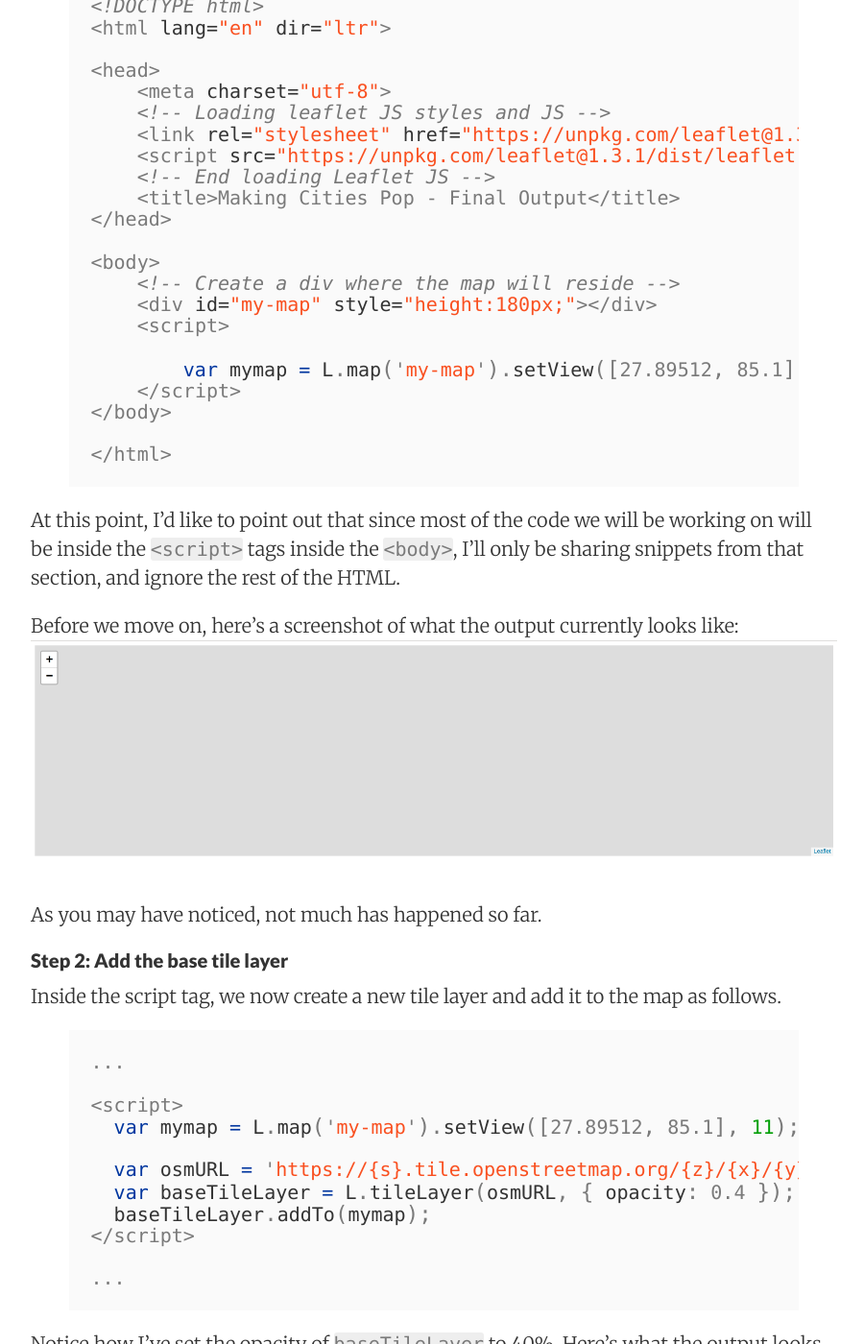
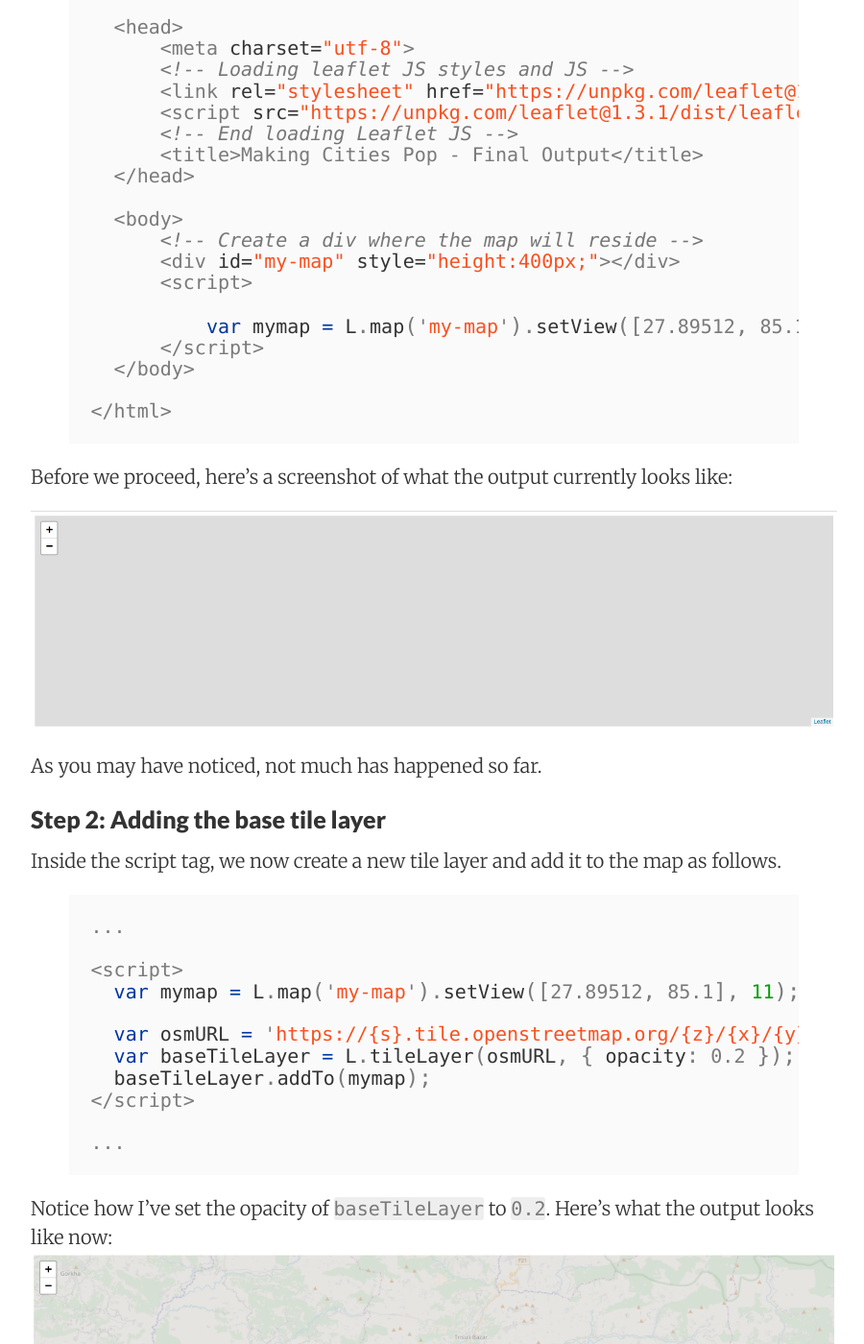
Before and after one commit to KathmanduLivingLabs/kathmandulivinglabs.github.io, a Jekyll site: the page built from _posts/2018-04-25-making-boundaries-pop.md, in a window 1280 px wide and 1400 px high, scrolled down 1539 px. Shown: the whole window at 96% size, without its empty margins (188-1088 px from the left). Built offline with Jekyll 4.4.1, drawn with Linux system fonts in a browser that asks for light colours; some of the changed text lies outside the part shown.

```diff
--- a/_posts/2018-04-25-making-boundaries-pop.md
+++ b/_posts/2018-04-25-making-boundaries-pop.md
@@ -10,11 +10,14 @@
 
 In this post, I am going to walk you through a series of steps that will allow you to clip the standard OSM tilelayer based on a geographic boundary.
 
+
 ### So what are we doing again?
+
 Here is an image that showcases what we are trying to achieve by the end of this tutorial.
 
 ![]({{ "/assets/img/scr_4.png" | absolute_url }})
 *Notice how areas outside the city has a reduced opacity, allowing us to draw the user’s attention to all of the content inside the boundary.*
+
 
 ### Before we begin
 
@@ -23,47 +26,45 @@
 I have also uploaded all of the resources used for this tutorial in the form of a github gist. You can view the code [here]("#").
 
 
-### So let's get going.
+### Step 1: Wiring up a basic map
 
 Let's start by quickly wiring up a basic leaflet map for our use. For this, we will be following the same procedure as outlined in Leaflet's official [quick start guide]("http://leafletjs.com/examples/quick-start/"), with the following differences:
 
   - The bounding box and the zoom level will be set to around that of Neelakantha municipality.
   - The tilelayer that we will be using will be different to the one provided in the guide.
 
-#### Step 1: Wiring up a basic map
 {% highlight html %}
 <!DOCTYPE html>
 <html lang="en" dir="ltr">
 
-<head>
-    <meta charset="utf-8">
-    <!-- Loading leaflet JS styles and JS -->
-    <link rel="stylesheet" href="https://unpkg.com/leaflet@1.3.1/dist/leaflet.css" integrity="sha512-Rksm5RenBEKSKFjgI3a41vrjkw4EVPlJ3+OiI65vTjIdo9brlAacEuKOiQ5OFh7cOI1bkDwLqdLw3Zg0cRJAAQ==" crossorigin="" />
-    <script src="https://unpkg.com/leaflet@1.3.1/dist/leaflet.js" integrity="sha512-/Nsx9X4HebavoBvEBuyp3I7od5tA0UzAxs+j83KgC8PU0kgB4XiK4Lfe4y4cgBtaRJQEIFCW+oC506aPT2L1zw==" crossorigin=""></script>
-    <!-- End loading Leaflet JS -->
-    <title>Making Cities Pop - Final Output</title>
-</head>
+  <head>
+      <meta charset="utf-8">
+      <!-- Loading leaflet JS styles and JS -->
+      <link rel="stylesheet" href="https://unpkg.com/leaflet@1.3.1/dist/leaflet.css" integrity="sha512-Rksm5RenBEKSKFjgI3a41vrjkw4EVPlJ3+OiI65vTjIdo9brlAacEuKOiQ5OFh7cOI1bkDwLqdLw3Zg0cRJAAQ==" crossorigin="" />
+      <script src="https://unpkg.com/leaflet@1.3.1/dist/leaflet.js" integrity="sha512-/Nsx9X4HebavoBvEBuyp3I7od5tA0UzAxs+j83KgC8PU0kgB4XiK4Lfe4y4cgBtaRJQEIFCW+oC506aPT2L1zw==" crossorigin=""></script>
+      <!-- End loading Leaflet JS -->
+      <title>Making Cities Pop - Final Output</title>
+  </head>
 
-<body>
-    <!-- Create a div where the map will reside -->
-    <div id="my-map" style="height:180px;"></div>
-    <script>
+  <body>
+      <!-- Create a div where the map will reside -->
+      <div id="my-map" style="height:400px;"></div>
+      <script>
 
-        var mymap = L.map('my-map').setView([27.89512, 85.1], 11);
-    </script>
-</body>
+          var mymap = L.map('my-map').setView([27.89512, 85.1], 11);
+      </script>
+  </body>
 
 </html>
 {% endhighlight %}
 
-At this point, I'd like to point out that since most of the code we will be working on will be inside the `<script>` tags inside the `<body>`, I'll only be sharing snippets from that section, and ignore the rest of the HTML.
+Before we proceed, here's a screenshot of what the output currently looks like:
 
-Before we move on, here's a screenshot of what the output currently looks like:
 ![]({{ "/assets/img/scr_1.png" | absolute_url }})
-
 As you may have noticed, not much has happened so far.
 
-#### Step 2: Add the base tile layer
+
+### Step 2: Adding the base tile layer
 
 Inside the script tag, we now create a new tile layer and add it to the map as follows.
 
@@ -74,17 +75,18 @@
   var mymap = L.map('my-map').setView([27.89512, 85.1], 11);
 
   var osmURL = 'https://{s}.tile.openstreetmap.org/{z}/{x}/{y}.png'
-  var baseTileLayer = L.tileLayer(osmURL, { opacity: 0.4 });
+  var baseTileLayer = L.tileLayer(osmURL, { opacity: 0.2 });
   baseTileLayer.addTo(mymap);
 </script>
 
 ...
 {% endhighlight %}
 
-Notice how I've set the opacity of `baseTileLayer` to 40%. Here's what the output looks like now:
+Notice how I've set the opacity of `baseTileLayer` to `0.2`. Here's what the output looks like now:
 ![]({{ "/assets/img/scr_2.png" | absolute_url }})
 
-#### Step 3: Loading the external GeoJSON boundary.
+
+### Step 3: Loading the external GeoJSON boundary.
 
 The next step involves making the GeoJSON boundary file available for use within our `index.html`. For this we will have to make use of the `$.ajax()` method available in jQuery. To do so, we first load jQuery as an external dependency onto the head section of our document, like so:
 
@@ -99,6 +101,7 @@
 {% endhighlight %}
 
 After this, we can now access the GeoJSON as follows:
+
 {% highlight html %}
 ...
 
@@ -117,7 +120,8 @@
 ...
 {% endhighlight %}
 
-#### Step 4: Making it pop!
+
+### Step 4: Making it pop!
 
 The final step involves adding one more tilelayer onto the original map. However, in this case, the tile layer will only be visible inside the boundary. This is achieved my making use of an external leaflet plugin called 'BoundaryCanvas', which allows us to draw tiled raster layers with an arbitrary boundary (in our case, `boundary.geojson`). You can learn more about its capabilities [here]("https://github.com/aparshin/leaflet-boundary-canvas").
 
@@ -134,6 +138,7 @@
 {% endhighlight %}
 
 Finally, we add the additional tile layer inside the `$.ajax()` call as follows:
+
 {% highlight html %}
 ...
 
@@ -155,9 +160,8 @@
 ...
 {% endhighlight %}
 
-If all goes well, here's what the output looks like:
+If all goes well, here's what you will see:
 ![]({{ "/assets/img/scr_3.png" | absolute_url }})
-
 
 To make the municipality stand out a little more, let's modify the leaflet conatiner's background color. To do this, let's add a style tag inside the `<head>` section of `index.html`
 
```
